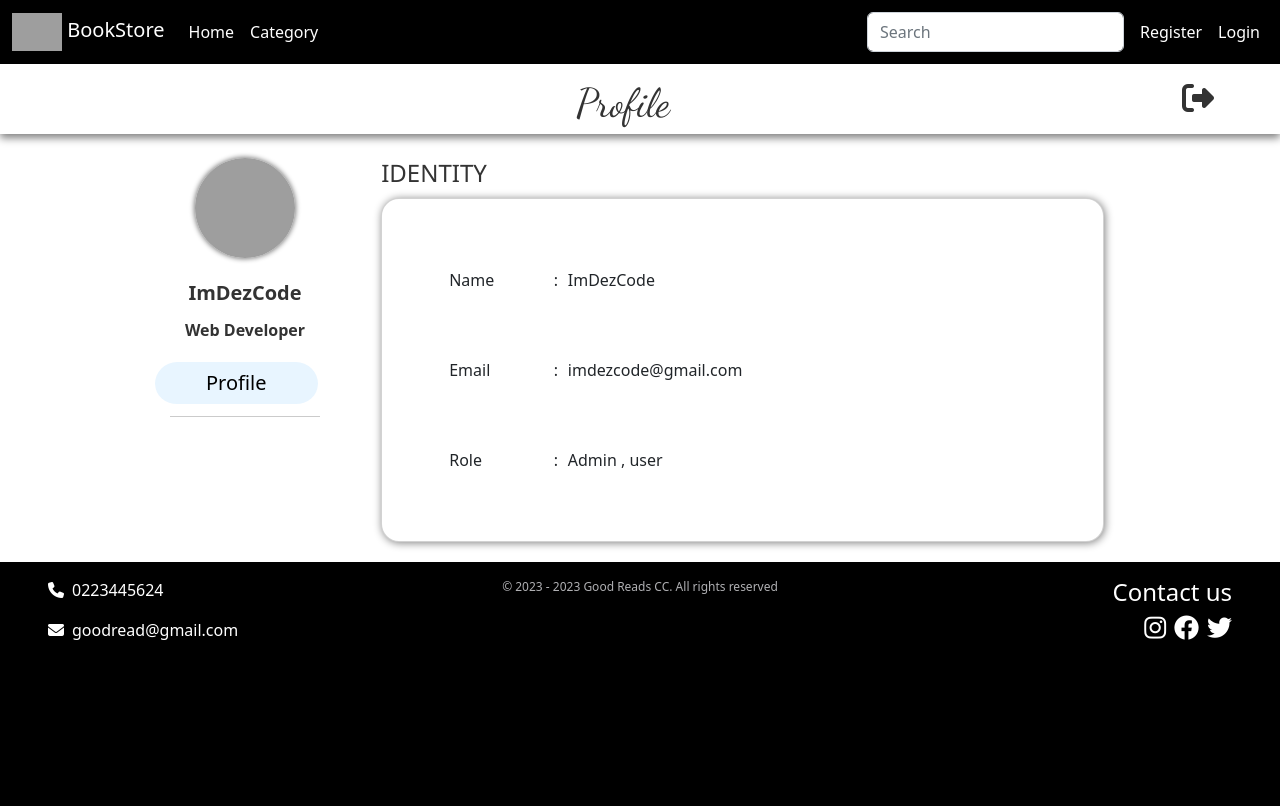
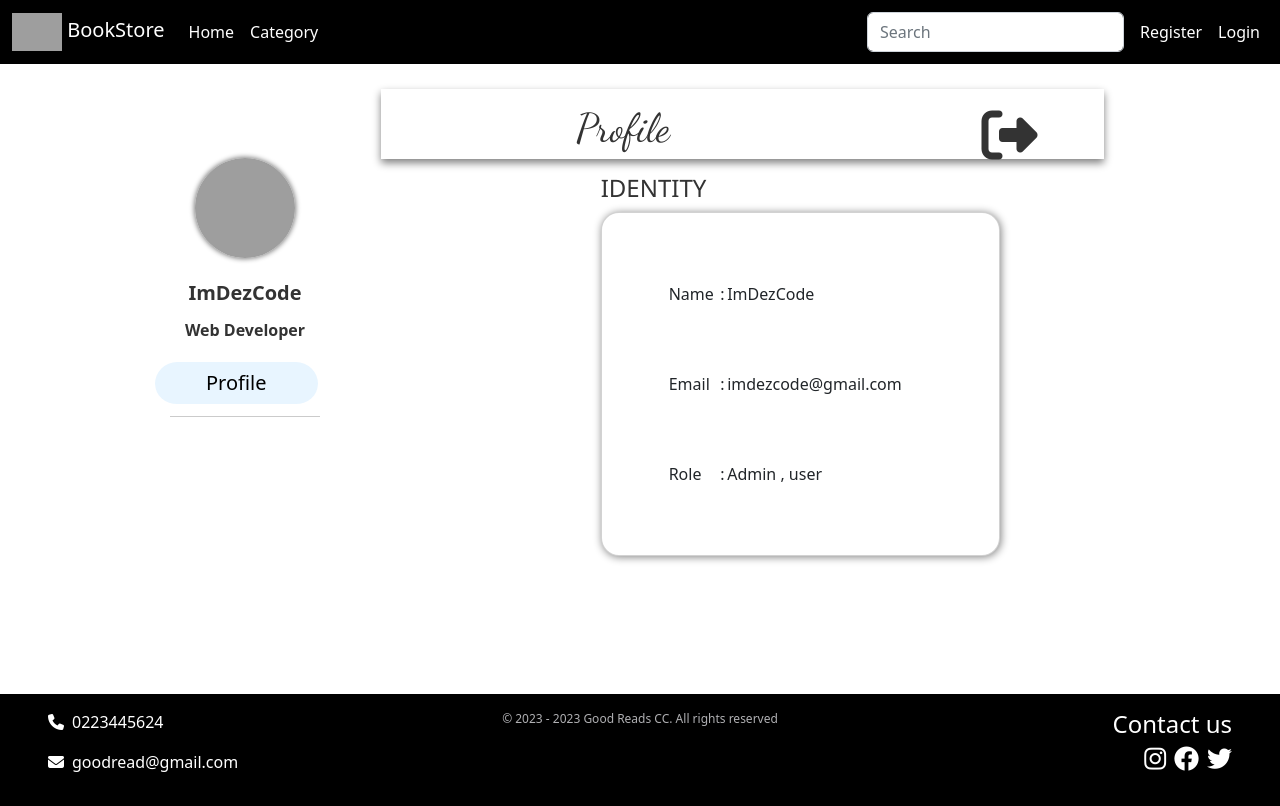
Before and after one commit to m-saleh96/Angular-BookStore, an Angular app: page /profile in a window 1280 px wide. Built offline with nearby package versions, Linux system fonts and the light colour scheme; grey boxes are pictures that could not be loaded.

Commit message:
profile style

```diff
--- a/src/app/profile/profile.component.css
+++ b/src/app/profile/profile.component.css
@@ -10,7 +10,9 @@ body {
     font-family: Arial;
     overflow: hidden;
 }
-
+.main{
+    min-height: 65vh;
+}
 /* NavbarTop */
 .navbar-top {
     background-color: #fff;
--- a/src/app/profile/profile.component.html
+++ b/src/app/profile/profile.component.html
@@ -1,4 +1,5 @@
- <!-- Navbar top -->
+ <div class="main">
+    <!-- Navbar top -->
     <div class="navbar-top">
         <div class="title">
             <h1>Profile</h1>
@@ -66,3 +67,4 @@
         </div>
 
     <!-- End -->
+ </div>
```
